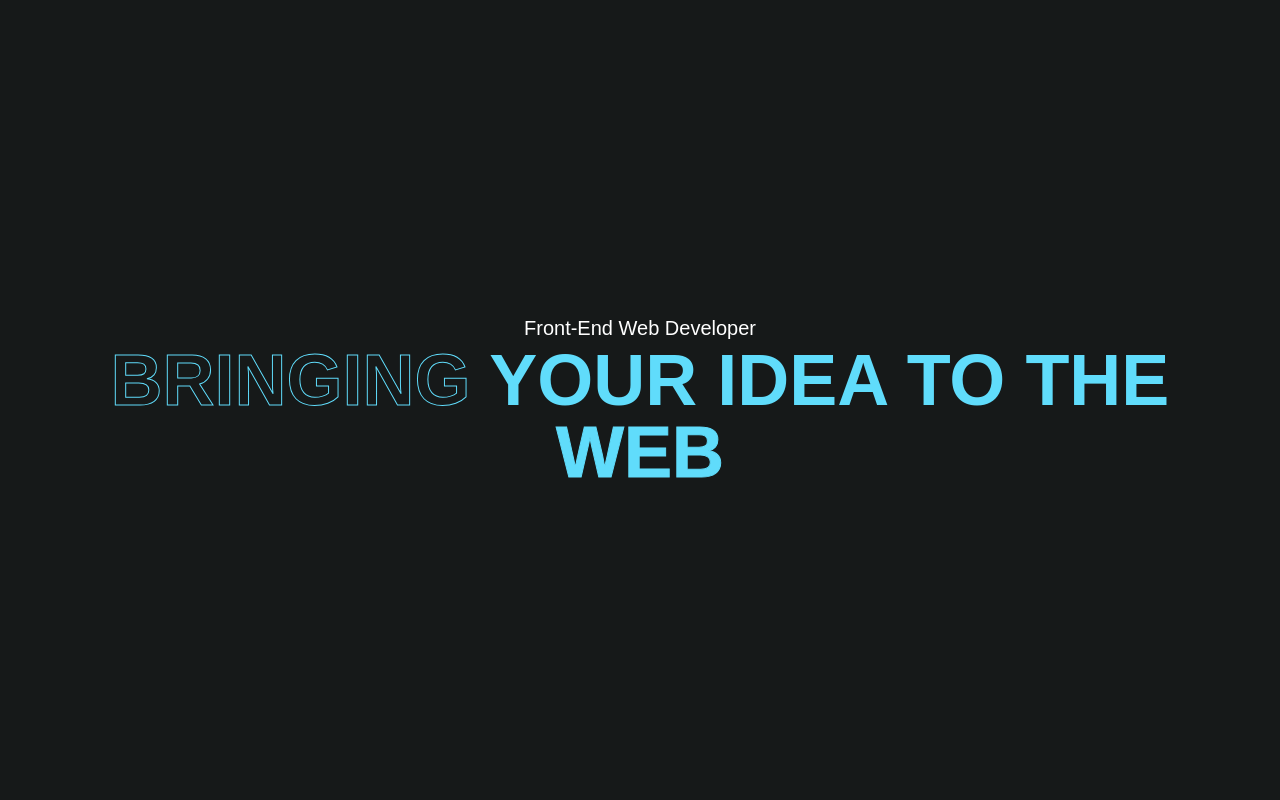
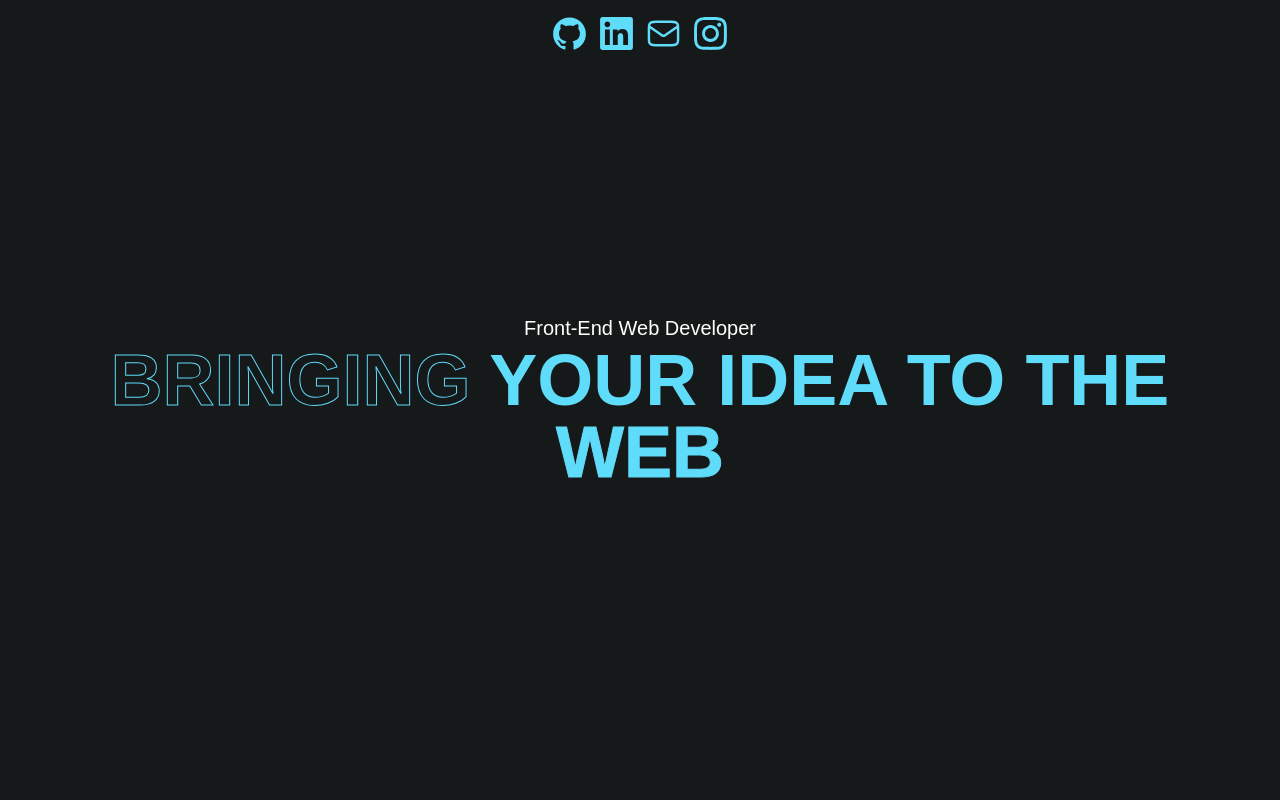
Before and after one commit to DimitarK13/Personal-Portfolio-Old, a plain HTML site: page index.html in a window 1280 px wide. Shown: the top 800 px of the page. Drawn offline with Linux system fonts and the light colour scheme.

Commit message:
Added social icons

```diff
--- a/assets/styles/style.css
+++ b/assets/styles/style.css
@@ -122,6 +122,21 @@ section {
 
 .flex-horizontal {
   display: flex;
+}
+
+.social-links {
+  position: absolute;
+  top: 1rem;
+  left: 50%;
+  display: flex;
+  gap: 0.75rem;
+
+  transform: translateX(-50%);
+}
+
+.social-links img {
+  width: 35px;
+  aspect-ratio: 1;
 }
 
 .large-heading {
--- a/index.html
+++ b/index.html
@@ -11,6 +11,35 @@
   </head>
   <body>
     <div class="container">
+      <div class="social-links">
+        <a href="https://github.com/DimitarK13" target="_blank">
+          <img
+            src="assets/images/icon-github.svg"
+            alt="Github Logo in light blue (primary) color"
+          />
+        </a>
+        <a
+          href="https://www.linkedin.com/in/dimitar-kalapocev/"
+          target="_blank"
+        >
+          <img
+            src="assets/images/icon-linkedin.svg"
+            alt="LinkedIn Logo in light blue (primary) color"
+          />
+        </a>
+        <a href="mailto:dimikalapocev@gmail.com" target="_blank">
+          <img
+            src="assets/images/icon-mail.svg"
+            alt="Mail Icon in light blue (primary) color"
+          />
+        </a>
+        <a href="https://www.instagram.com/dimitar_kalapocev/" target="_blank">
+          <img
+            src="assets/images/icon-instagram.svg"
+            alt="Instagram Logo in light blue (primary) color"
+          />
+        </a>
+      </div>
       <div class="hero">
         <p>Front-End Web Developer</p>
         <h1 class="large-heading">
```
Also changed, not shown: assets/images/icon-github.svg (added), assets/images/icon-instagram.svg (added), assets/images/icon-linkedin.svg (added), assets/images/icon-mail.svg (added).
